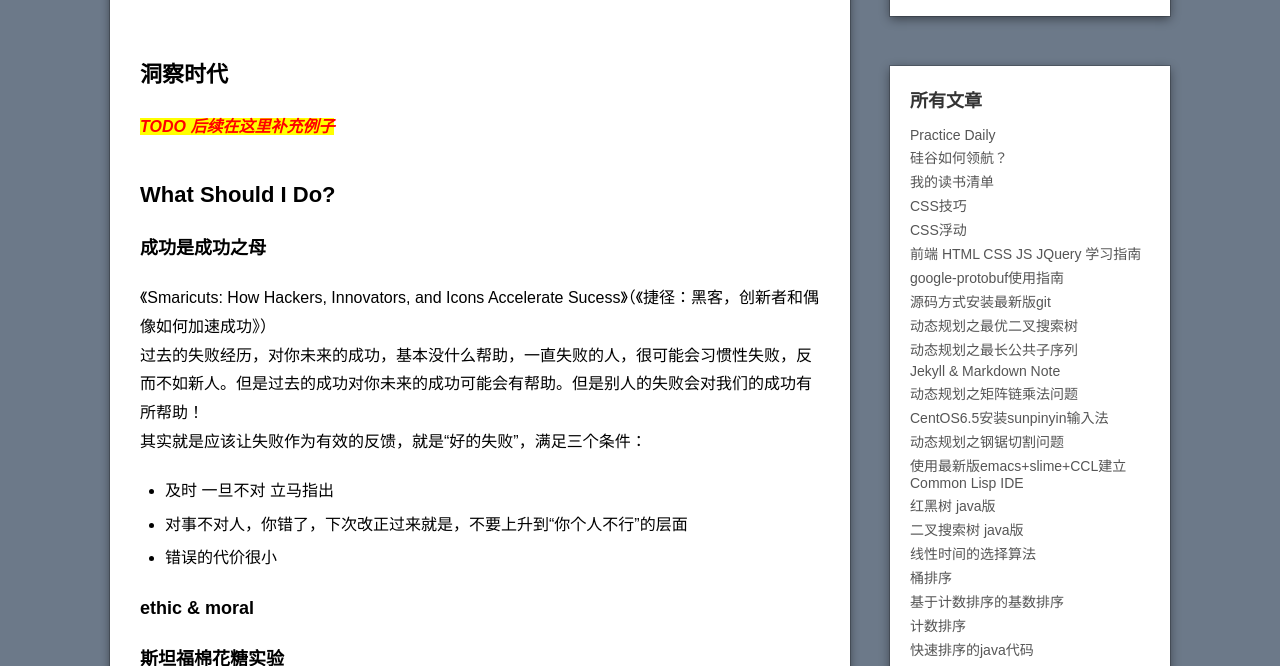
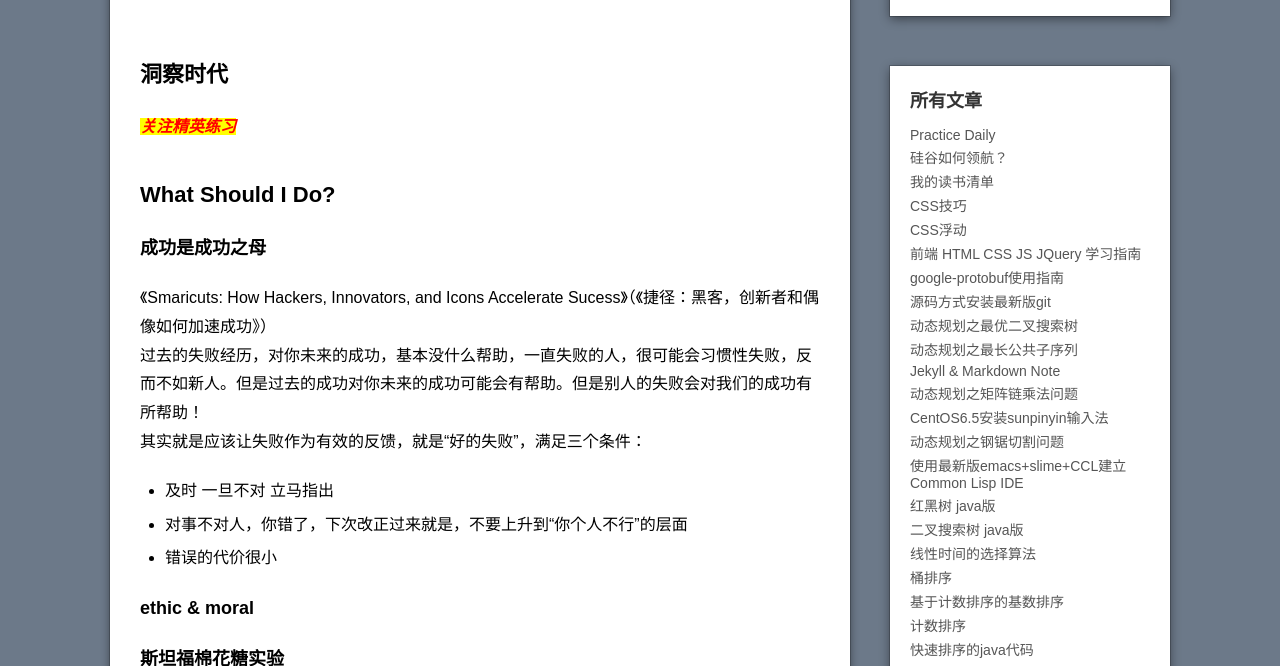
Before and after one commit to HerculesShek/HerculesShek.github.io, a Jekyll site: the page built from _posts/2017-07-11-elite-daily-practice.md, in a window 1280 px wide and 900 px high, cut to the strip 234-900 px from the top of the window. Built offline with Jekyll 4.4.1, drawn with Linux system fonts in a browser that asks for light colours.

Commit message:
update elite practise

```diff
--- a/_posts/2017-07-11-elite-daily-practice.md
+++ b/_posts/2017-07-11-elite-daily-practice.md
@@ -7,7 +7,7 @@ description: 精英练习
 ---
 
 ## 洞察时代
-**<span class="todo-span">TODO 后续在这里补充例子</span>**
+**<span class="todo-span">关注精英练习</span>**
 ## What Should I Do?
 ### 成功是成功之母 <span style="visibility: hidden">001</span>
 《Smaricuts: How Hackers, Innovators, and Icons Accelerate Sucess》（《捷径：黑客，创新者和偶像如何加速成功》）<br/>
@@ -145,7 +145,9 @@ description: 精英练习
 腹侧纹状体
 
 
-
+<blockquote id="with-left-border">
+    <p>注：本文所列的学习总结来自于<a href="http://www.geekonomics10000.com/">万维钢老师</a></p>
+</blockquote>
 
 
 
```
Also changed, not shown: other parts of _posts/2017-07-11-elite-daily-practice.md (+1 -0 lines).
